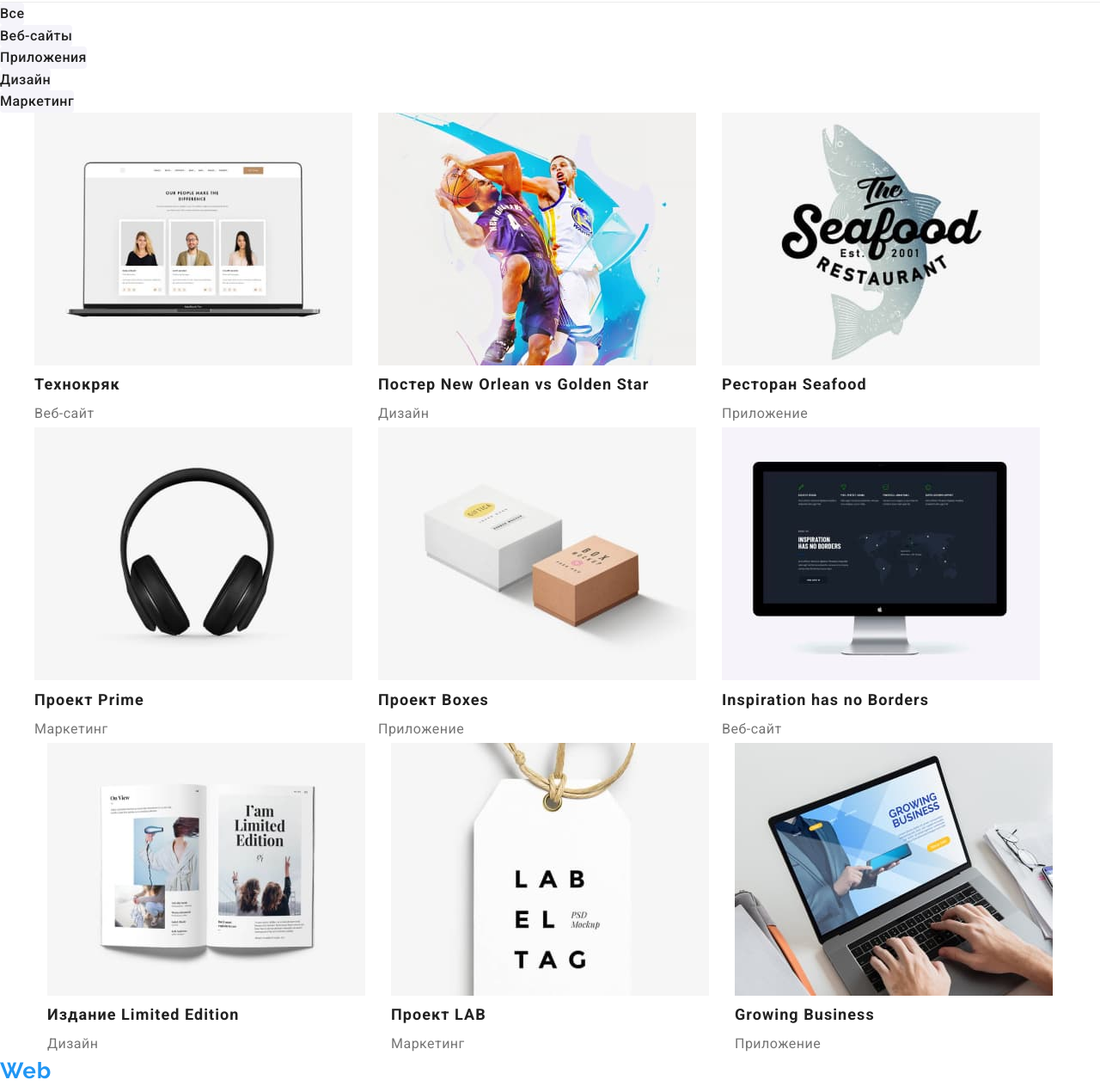
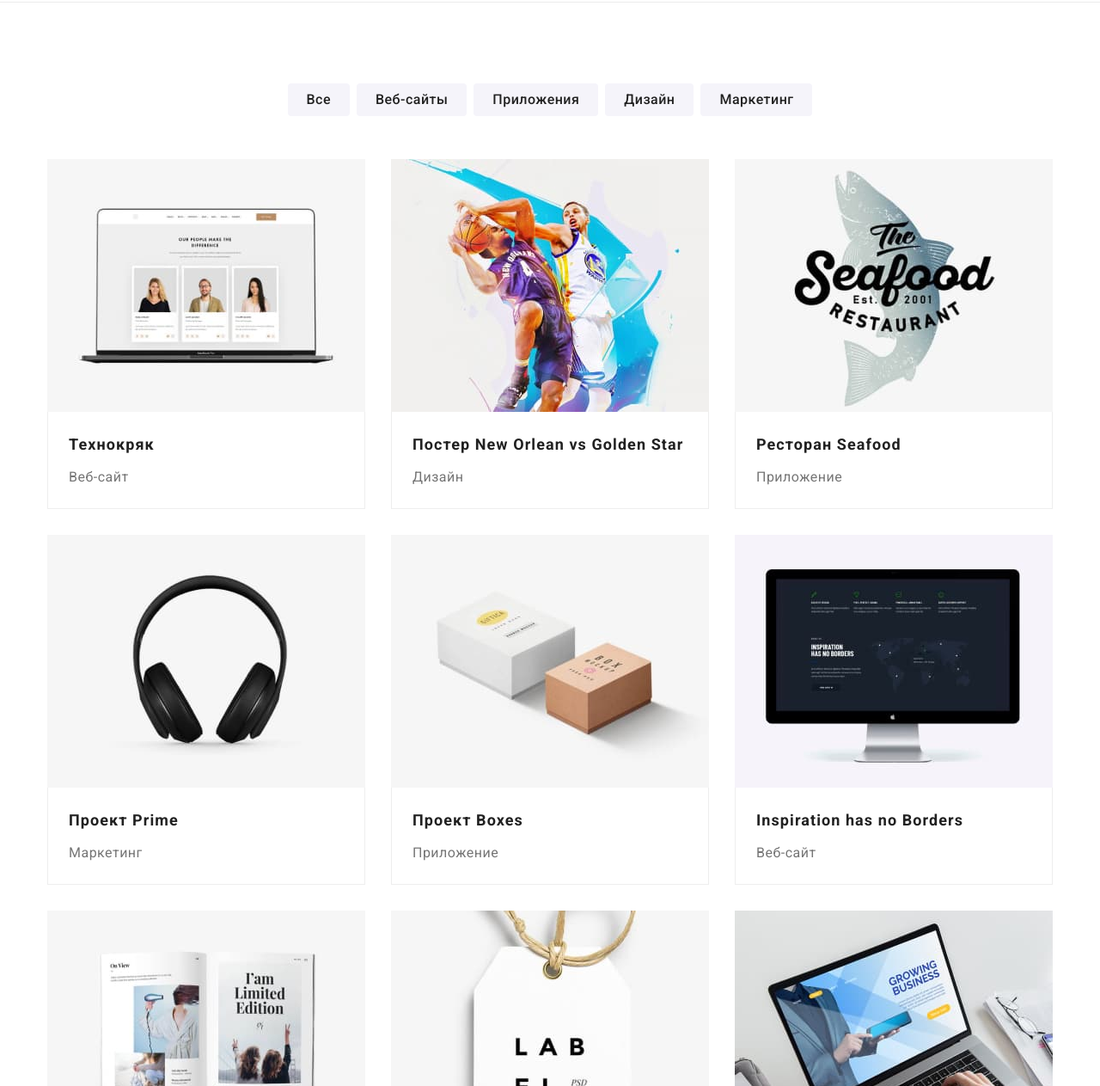
Before and after one commit to AleksandrDiakov/goit-markup-hw-03, a plain HTML site: page portfolio.html in a window 1280 px wide. Shown: the part 78-1341 px from the top of the page at 86% size. Drawn offline with Linux system fonts and the light colour scheme.

Commit message:
сделаны стили и flexbox на всех страницах + пофиксил html

```diff
--- a/css/styles.css
+++ b/css/styles.css
@@ -6,7 +6,6 @@
   --accent-color: #2196f3;
   --background-color: #2F303A;
 }
-
 
 body {
   font-family: "roboto", sans-serif;
@@ -34,7 +33,6 @@ ul {
   list-style-type: none;
 }
 
-
 /* header */
 .container {
   width: 1170px;
@@ -42,7 +40,6 @@ ul {
   margin-left: auto;
   margin-right: auto;
   padding: 94px 15px;
-
 }
 
 header {
@@ -246,7 +243,15 @@ margin-right: 30px;
 }
 
 .team{
-  background: #F5F4FA
+  background: #F5F4FA;
+  width: 100%;
+  padding: 0;
+}
+
+.team-wrapper {
+  width: 1170px;
+  margin: 0 auto;
+  padding: 0 15px;
 }
 
 .team-list {
@@ -293,28 +298,51 @@ margin-right: 30px;
 }
 
 /* body portfolio.html */
+.gallary {
+  width: 1170px;
+  margin: 0 auto;
+  padding: 0 15px;
+  /* background: #E5E5E5 - так всетаки какой?*/
+}
 
-.gallary {
+/* invisible title */
+.visually-hidden {
+  position: absolute;
+  clip: rect(0 0 0 0);
+  width: 1px;
+  height: 1px;
+  margin: -1px;
+}
 
+.filter-group {
+  display: flex;
+  justify-content: center;
+  margin-top: 94px;
 }
-.filter {
 
+.filter-group > .filter-list {
+  list-style: none;
+  text-decoration: none;
 }
 
 .filter-list {
+margin-right: 8px;
+}
 
+.filter-list:last-child {
+  margin-right: 0;
 }
 
 .filter-button{
   display: flex;
   justify-content: center;
+  padding: 6px 22px;
   font-family: inherit;
   font-weight: 500;
   font-size: 16px;
   line-height: 1.6;
   text-align: center;
   letter-spacing: 0.03em;
-
   color: var(--primary-text-color);
   border: none;
   background: #F5F4FA;
@@ -333,21 +361,45 @@ margin-right: 30px;
   border-radius: 4px;
 }
 
+img {
+  display: block;
+  max-width: 100%;
+  height: auto;
+}
+
 .gallary-list {
   display: flex;
   justify-content: center;
   flex-wrap: wrap;
+  margin-top: 50px;
+  padding-bottom: 94px;
+}
+
+.gallary-list .list-style{
+  margin-bottom: 30px;
+}
+
+.gallary-list .list-style:nth-child(3n){
+  margin-right: 0;
+}
+
+.gallary-list .list-style:nth-last-child(-n + 3){
+  margin-bottom: 0;
 }
 
 .galary-link{
   text-decoration: none;
 }
 
-.gallary-image {
-
+.gallary-name {
+  border-left: 1px solid #EEEEEE;
+  border-right: 1px solid #EEEEEE;
+  border-bottom: 1px solid #EEEEEE;
+  background: #FFFFFF;
 }
 
 .gallary-project {
+  padding: 20px 24px 0 24px;
   font-weight: bold;
   font-size: 18px;
   line-height: 2;
@@ -356,6 +408,7 @@ color: var(--primary-text-color);
 }
 
 .gallary-kind {
+  padding: 4px 24px 20px 24px;
   font-size: 16px;
   line-height: 2;
   letter-spacing: 0.03em;
@@ -378,7 +431,6 @@ color: var(--secondary-text-color);
 .content-footer > .list-style {
   margin-left: 0;
 }
-
 
  .footer-logo {
   font-family: Raleway;
@@ -417,6 +469,7 @@ color: var(--secondary-text-color);
   text-decoration: none;
   color: var(--contact-text-footer);
 }
+
 .footer-call {
   margin-top: 9px;
   text-decoration: none;
--- a/portfolio.html
+++ b/portfolio.html
@@ -12,6 +12,7 @@
     <link rel="stylesheet" href="./css/styles.css">
     <title>Portfolio</title>
 </head>
+
 <body>
     <header>
         <div class="navigation-header container">
@@ -35,77 +36,95 @@
 
     <main>
         <section class="gallary">
-            <!-- <h1>Портфолио работ</h1> -->
-            <ul class="filter-list">
-                <li class="list-style"><button class="filter-button" type="button">Все</button></li>
-                <li class="list-style"><button class="filter-button" type="button">Веб-сайты</button></li>
-                <li class="list-style"><button class="filter-button" type="button">Приложения</button></li>
-                <li class="list-style"><button class="filter-button" type="button">Дизайн</button></li>
-                <li class="list-style"><button class="filter-button" type="button">Маркетинг</button></li>
+            <h1 class="visually-hidden ">Портфолио работ</h1>
+            <ul class="filter-group">
+                <li class="filter-list"><button class="filter-button" type="button">Все</button></li>
+                <li class="filter-list"><button class="filter-button" type="button">Веб-сайты</button></li>
+                <li class="filter-list"><button class="filter-button" type="button">Приложения</button></li>
+                <li class="filter-list"><button class="filter-button" type="button">Дизайн</button></li>
+                <li class="filter-list"><button class="filter-button" type="button">Маркетинг</button></li>
             </ul>
-            <!-- галерея -->
+
             <ul class="gallary-list">
-                <li class="list-style">
+                <li class="list-project list-style">
                     <a href="" class="galary-link">
                         <img src="./images/portfolio/technokryak.jpg" class="gallary-image" alt="сайт компании" width="370">
+                        <div class="gallary-name">
                             <h2 class="gallary-project">Технокряк</h2>
                             <p class="gallary-kind">Веб-сайт</p>
+                        </div>
                     </a>
                 </li>
-                <li class="list-style">
+                <li class="list-project list-style">
                     <a href="" class="galary-link">
                         <img src="./images/portfolio/goldenstar.jpg" class="gallary-image" alt="баскетболисты" width="370">
+                        <div class="gallary-name">
                             <h2 class="gallary-project">Постер New Orlean vs Golden Star</h2>
                             <p class="gallary-kind">Дизайн</p>
+                        </div>
                     </a>
                 </li>
-                <li class="list-style">
+                <li class="list-project list-style">
                     <a href="" class="galary-link">
                         <img src="./images/portfolio/seafood.jpg" class="gallary-image" alt="рыбный ресторан" width="370">
+                        <div class="gallary-name">
                             <h2 class="gallary-project">Ресторан Seafood</h2>
                             <p class="gallary-kind">Приложение</p>
+                        </div>
                     </a>
                 </li>
-                <li class="list-style">
+                <li class="list-project list-style">
                     <a href="" class="galary-link">
                         <img src="./images/portfolio/prime.jpg" class="gallary-image" alt="наушники" width="370">
+                        <div class="gallary-name">
                             <h2 class="gallary-project">Проект Prime</h2>
                             <p class="gallary-kind">Маркетинг</p>
+                        </div>
                     </a>
                 </li>
-                <li class="list-style">
+                <li class="list-project list-style">
                     <a href="" class="galary-link">
                         <img src="./images/portfolio/boxes.jpg" class="gallary-image" alt="коробки" width="370">
+                        <div class="gallary-name">
                             <h2 class="gallary-project">Проект Boxes</h2>
                             <p class="gallary-kind">Приложение</p>
+                        </div>
                     </a>
                 </li>
-                <li class="list-style">
+                <li class="list-project list-style">
                     <a href="" class="galary-link">
                         <img src="./images/portfolio/noborders.jpg" class="gallary-image" alt="монитор" width="370">
+                        <div class="gallary-name">
                             <h2 class="gallary-project">Inspiration has no Borders</h2>
                             <p class="gallary-kind">Веб-сайт</p>
+                        </div>
                     </a>
                 </li>
-                <li class="list-style">
+                <li class="list-project list-style">
                     <a href="" class="galary-link">
                         <img src="./images/portfolio/limitededition.jpg" class="gallary-image" alt="книга" width="370">
+                        <div class="gallary-name">
                             <h2 class="gallary-project">Издание Limited Edition</h2>
                             <p class="gallary-kind">Дизайн</p>
+                        </div>
                     </a>
                 </li>
-                <li class="list-style">
+                <li class="list-project list-style">
                     <a href="" class="galary-link">
                         <img src="./images/portfolio/lab.jpg" class="gallary-image" alt="ярлык" width="370">
+                        <div class="gallary-name">
                             <h2 class="gallary-project">Проект LAB</h2>
                             <p class="gallary-kind">Маркетинг</p>
+                        </div>
                     </a>
                 </li>
-                <li class="list-style">
+                <li class="list-project list-style">
                     <a href=""  class="galary-link">
                         <img src="./images/portfolio/growingbusiness.jpg" class="gallary-image" alt="ноутбук" width="370">
+                        <div class="gallary-name">
                             <h2 class="gallary-project">Growing Business</h2>
                             <p class="gallary-kind">Приложение</p>
+                        </div>
                     </a>
                 </li>
             </ul>
@@ -113,7 +132,9 @@
     </main>
 
     <footer>
-        <a href="" class="footer-logo">
+        <div class="page-footer container">
+            <div class="content-footer">
+                <a href="#" class="footer-logo">
                     <span class="footer-logo-web">Web</span><span class="footer-logo-studio">Studio</span>
                 </a>
                 <address class="address">г. Киев, пр-т Леси Украинки, 26</address>
@@ -121,6 +142,8 @@
                     <li class="list-style"><a href="mailto:info@example.com" class="footer-mailto">info@example.com</a></li>
                     <li class="list-style"><a href="tel:+380991111111" class="footer-call">+38 099 111 11 11</a></li>
                 </ul>
+            </div>
+        </div>
     </footer>
 </body>
 </html>
```
Also changed, not shown: index.html (+4 -2 lines). Lines whose indentation alone changed are shown as unchanged.
